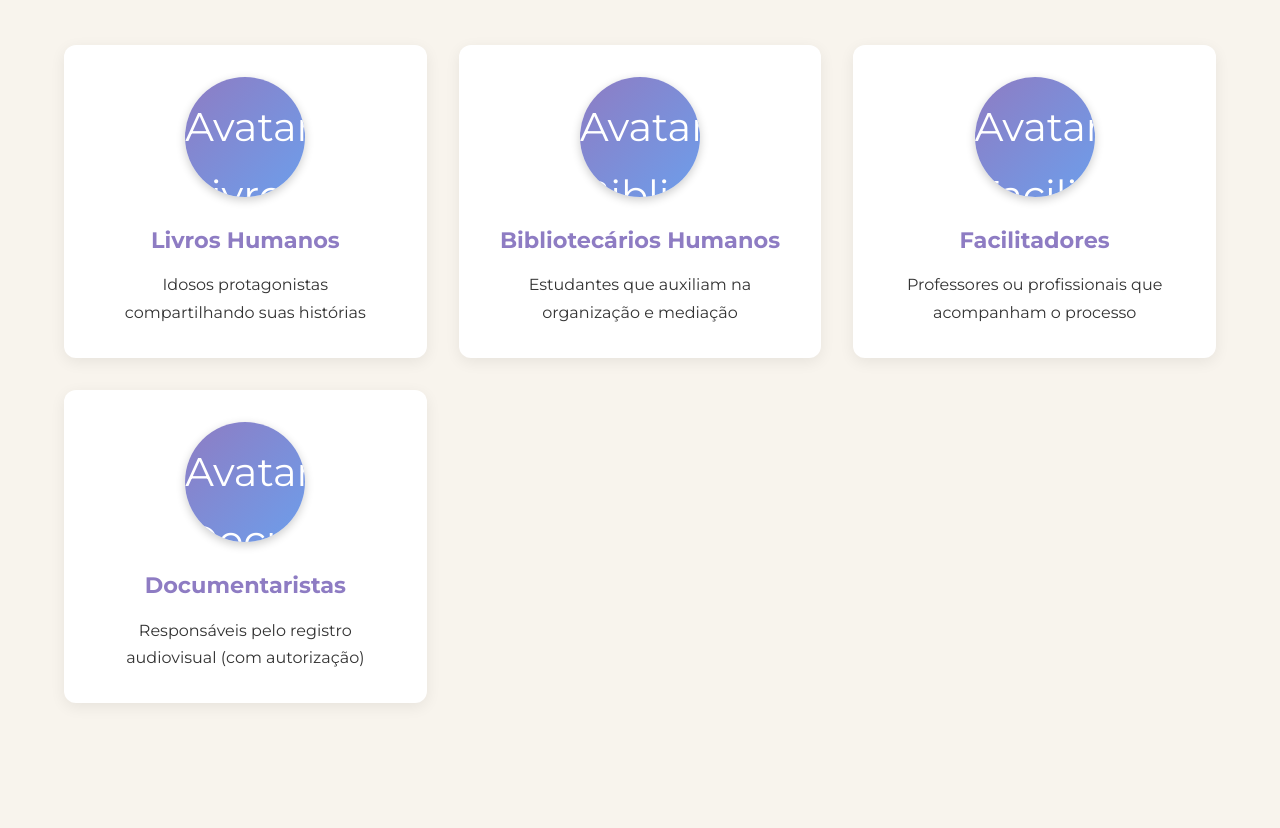
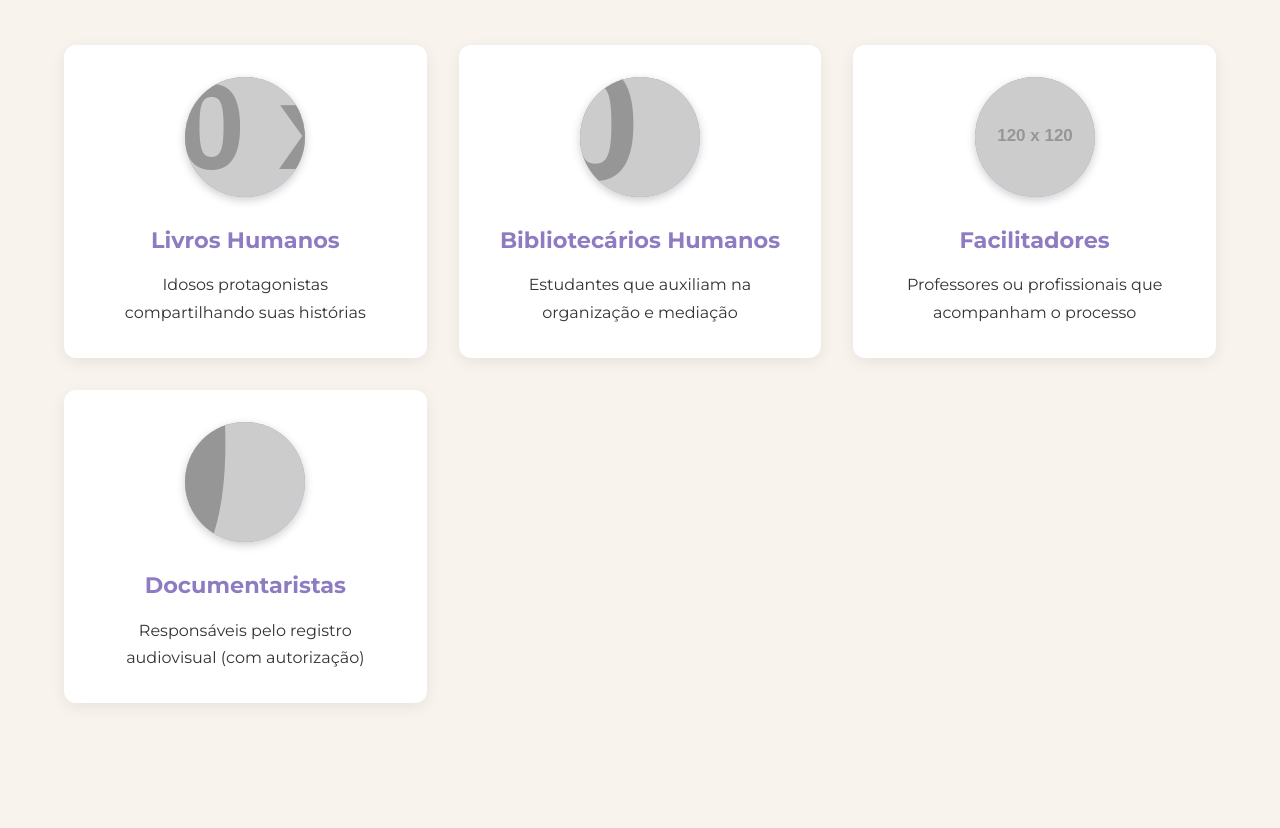
Before and after one commit to lukecarriconde/projeto-biblioteca-humana-versao2, a plain HTML site: page index.html in a window 1280 px wide. Shown: the part 7997-8825 px from the top of the page. Drawn offline with nearby package versions, Linux system fonts and the light colour scheme; placeholder pictures from the web are drawn by us.

Commit message:
Update index3.html

```diff
--- a/index.html
+++ b/index.html
@@ -876,7 +876,7 @@
             <div class="equipe">
                 <div class="membro">
                     <div class="membro-avatar">
-                        <img src="" alt="Avatar Livros Humanos">
+                        <img src="https://via.placeholder.com/120/8E7CC3/FFFFFF?text=👵" alt="Livros Humanos">
                     </div>
                     <h3>Livros Humanos</h3>
                     <p>Idosos protagonistas compartilhando suas histórias</p>
@@ -884,7 +884,7 @@
 
                 <div class="membro">
                     <div class="membro-avatar">
-                        <img src="" alt="Avatar Bibliotecários Humanos">
+                        <img src="https://via.placeholder.com/120/6D9EEB/FFFFFF?text=👩‍🎓" alt="Bibliotecários Humanos">
                     </div>
                     <h3>Bibliotecários Humanos</h3>
                     <p>Estudantes que auxiliam na organização e mediação</p>
@@ -892,7 +892,7 @@
 
                 <div class="membro">
                     <div class="membro-avatar">
-                        <img src="" alt="Avatar Facilitadores">
+                        <img src="https://via.placeholder.com/120/E06666/FFFFFF?text=👨‍🏫" alt="Facilitadores">
                     </div>
                     <h3>Facilitadores</h3>
                     <p>Professores ou profissionais que acompanham o processo</p>
@@ -900,7 +900,7 @@
 
                 <div class="membro">
                     <div class="membro-avatar">
-                        <img src="" alt="Avatar Documentaristas">
+                        <img src="https://via.placeholder.com/120/2C3E50/FFFFFF?text=📷" alt="Documentaristas">
                     </div>
                     <h3>Documentaristas</h3>
                     <p>Responsáveis pelo registro audiovisual (com autorização)</p>
```
